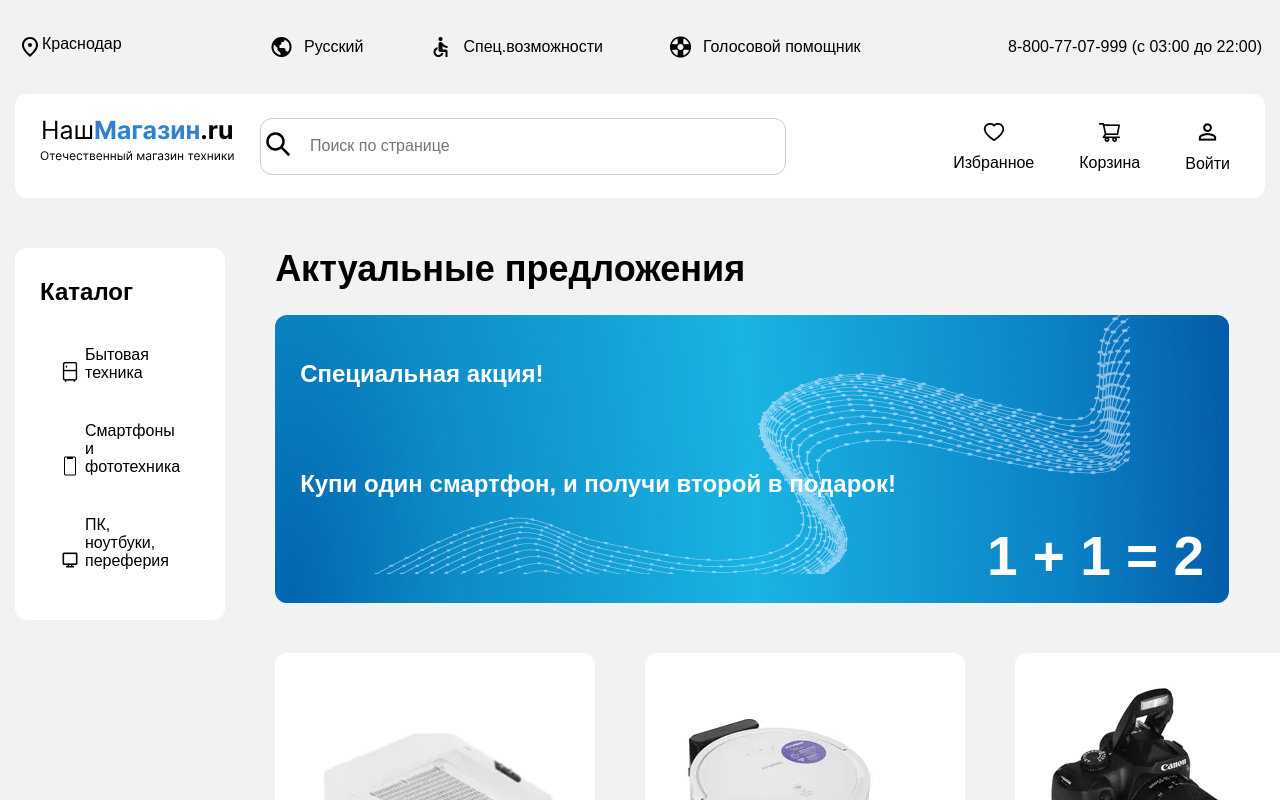
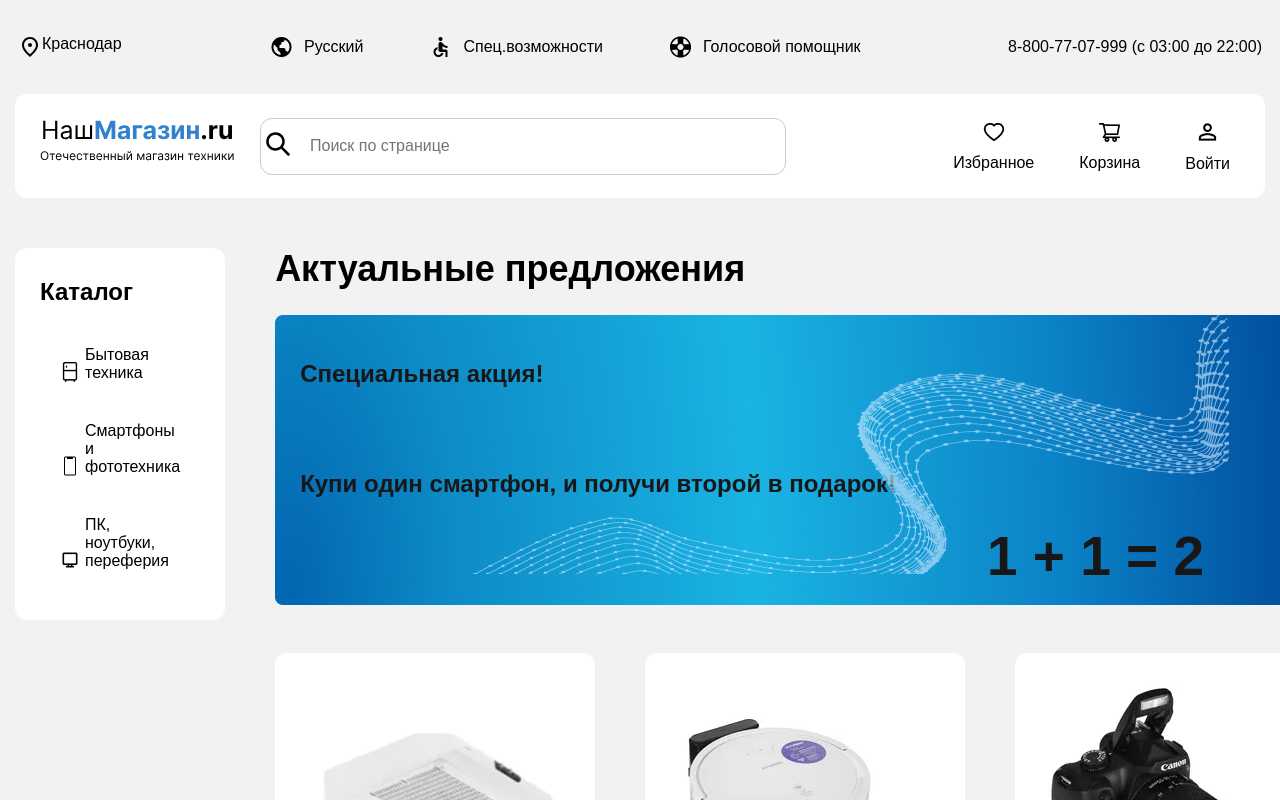
Before and after one commit to WaterMelonyOcO/voice-assistant-Frogs, a React (Create React App) app in the folder frontend/voice-assistant/: page /main in a window 1280 px wide. Shown: the top 800 px of the page. Built offline with nearby package versions, Linux system fonts and the light colour scheme.

Commit message:
changed bunner with images

```diff
--- a/frontend/voice-assistant/src/pages/MainPage/MainPage.jsx
+++ b/frontend/voice-assistant/src/pages/MainPage/MainPage.jsx
@@ -2,6 +2,7 @@ import ProductCard from "../../components/ProductCard/ProductCard";
 import "./style.css";
 import dataMainPage from '../../constants/data-main-page.json';
 import line from '../../images/line.png';
+import gradient from '../../images/gradient.png';
 import VoiseAssistant from '../../components/VoiseAssistant/VoiseAssistant'
 import { useImageToggle } from "../../components/ImageToggleContext/ImageToggleContext";
 
@@ -23,11 +24,15 @@ export default function MainPage() {
                     Купи один смартфон, и получи второй в подарок!
                     </h3>
                     <h3 className="banner-desc">1 + 1 = 2</h3>
-                    {areImagesVisible && (
+                    {areImagesVisible && (<>
         <img
         src={line} alt=""
+        className="background-line"
         />
-      )}
+        <img
+        src={gradient} alt="" className="background-gradient"
+        />
+     </> )}
 
                 </div>
                 <div className="cards-layout">
--- a/frontend/voice-assistant/src/pages/MainPage/style.css
+++ b/frontend/voice-assistant/src/pages/MainPage/style.css
@@ -14,37 +14,50 @@
 .banner {
     width: 90%;
     height: 18em;
-    background: url("../../images/gradient.png");
+    background: white;
     border-radius: 12px;
     margin-right: 20px;
     position: relative;
 }
-
+.background-gradient {
+    position: absolute;
+    top: 0;
+    left: 0;
+}
+.background-line {
+    z-index: 3;
+    position: absolute;
+    top: 0;
+    right: 0;
+}
 .banner-header1 {
     font-size: 24px;
     font-weight: bold;
-    color: #fff;
+    color: rgb(23, 23, 23);
     position: absolute;
     left: 25px;
     top: 45px;
+    z-index: 3;
 }
 
 .banner-header2 {
     font-size: 24px;
     font-weight: bold;
-    color: #fff;
+    color: rgb(23, 23, 23);
     position: absolute;
     left: 25px;
     top: 155px;
+    z-index: 3;
 }
 
 .banner-desc {
     font-size: 55px;
     font-weight: bold;
-    color: #fff;
+    color: rgb(23, 23, 23);
     position: absolute;
     right: 25px;
     bottom: 15px;
+    z-index: 3;
 }
 .cards-layout {
     display: grid;
```
